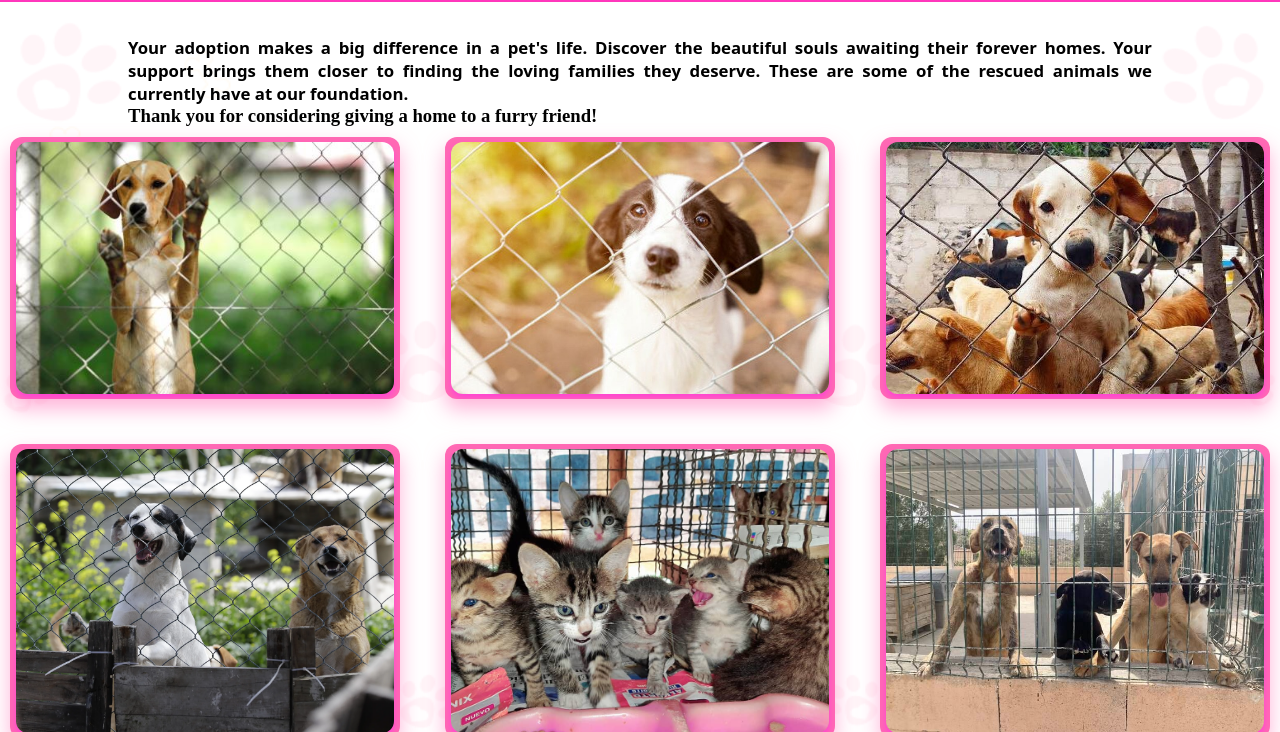
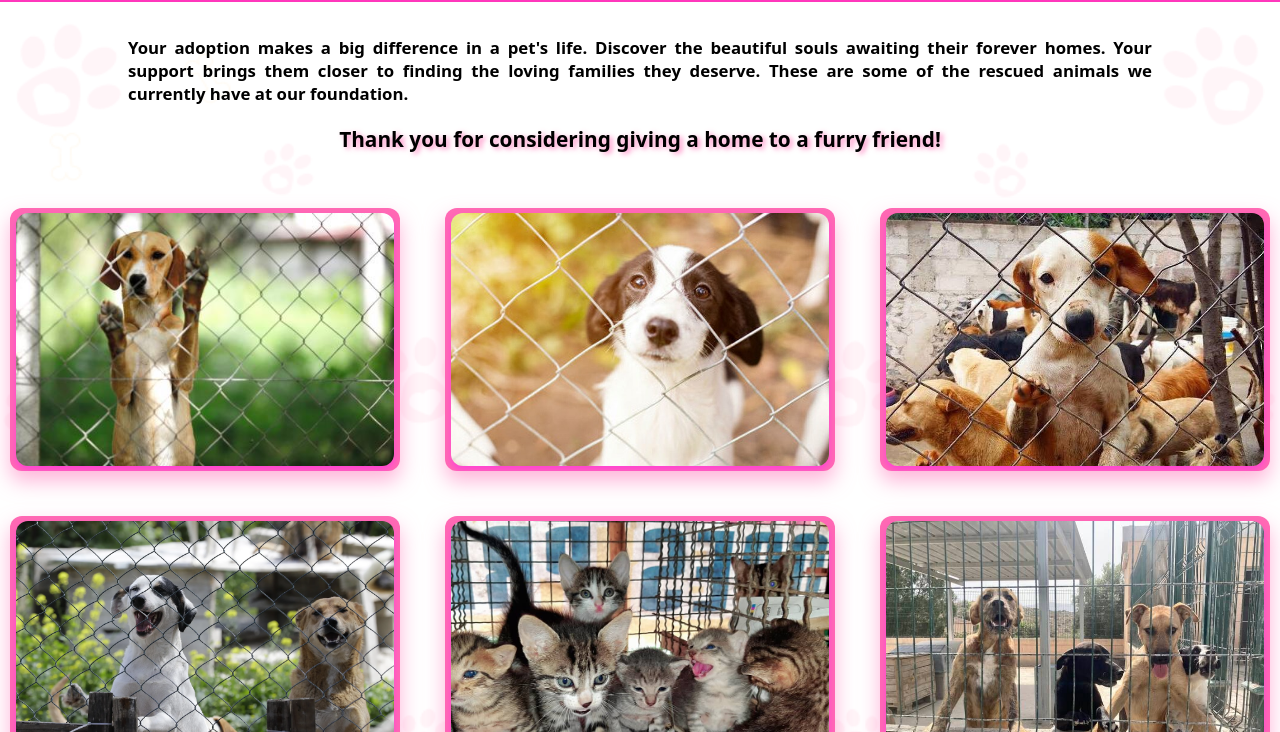
Before and after one commit to Laboratoria/DEV006-card-validation, a website with bundled scripts: page src/gracias.html in a window 1280 px wide. Shown: the part 68-800 px from the top of the page. Built offline with nearby package versions, Linux system fonts and the light colour scheme; a web font is replaced by a local one.

Commit message:
cambiando el tamaño a el h3 de agradecimiento del html grtac

```diff
--- a/src/style.css
+++ b/src/style.css
@@ -1285,8 +1285,9 @@ article img{
   text-align: justify;
   font-size: 1.05em;
 }
-.agradecimiento h2{
+.agradecimiento h3{
   font-family: "Atma", system-ui;
+  font-size: 1.3em;
   text-align: center;
   padding: 1em;
   text-shadow: 3px 2px 5px rgba(255, 52, 153, 0.555);
```
